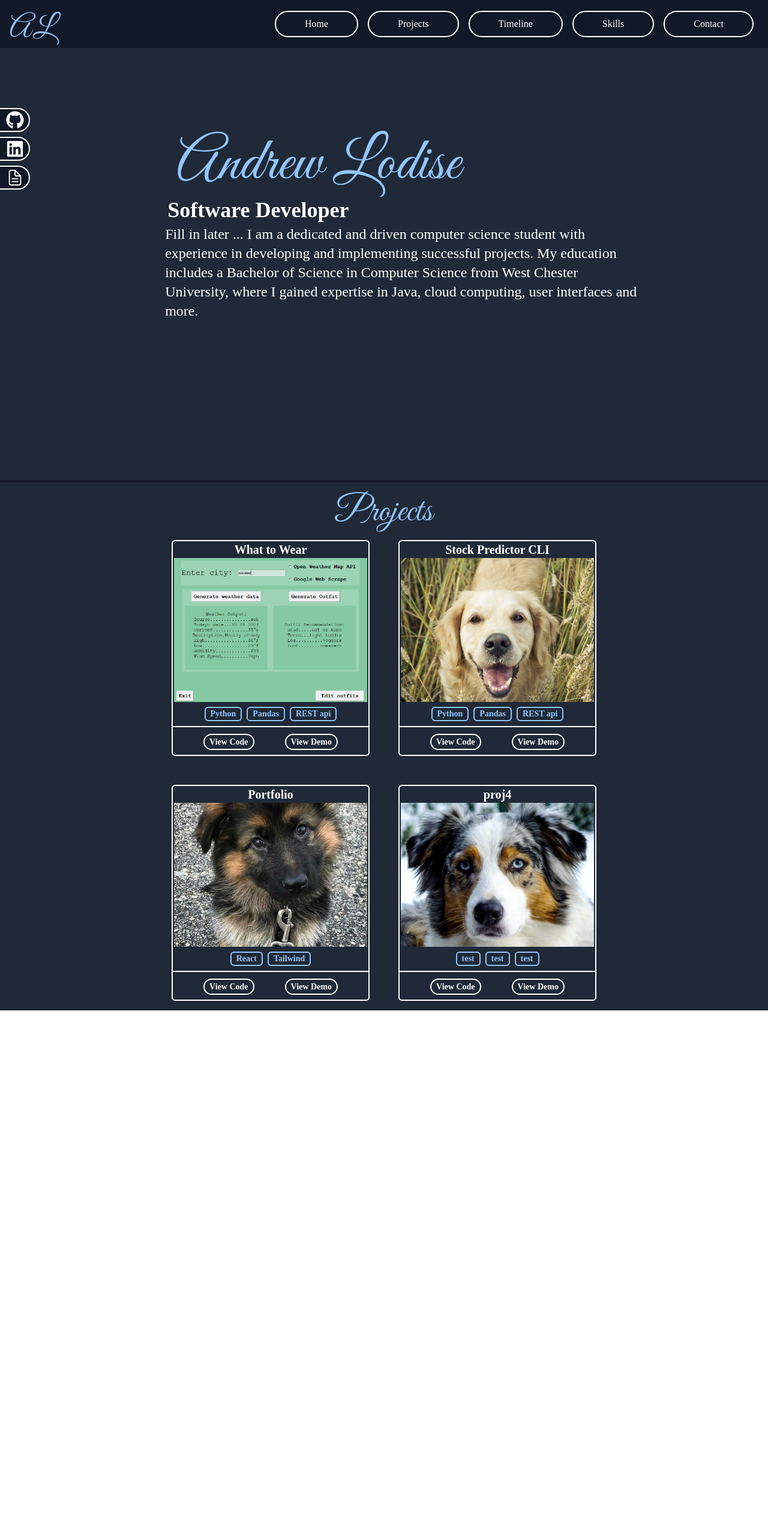
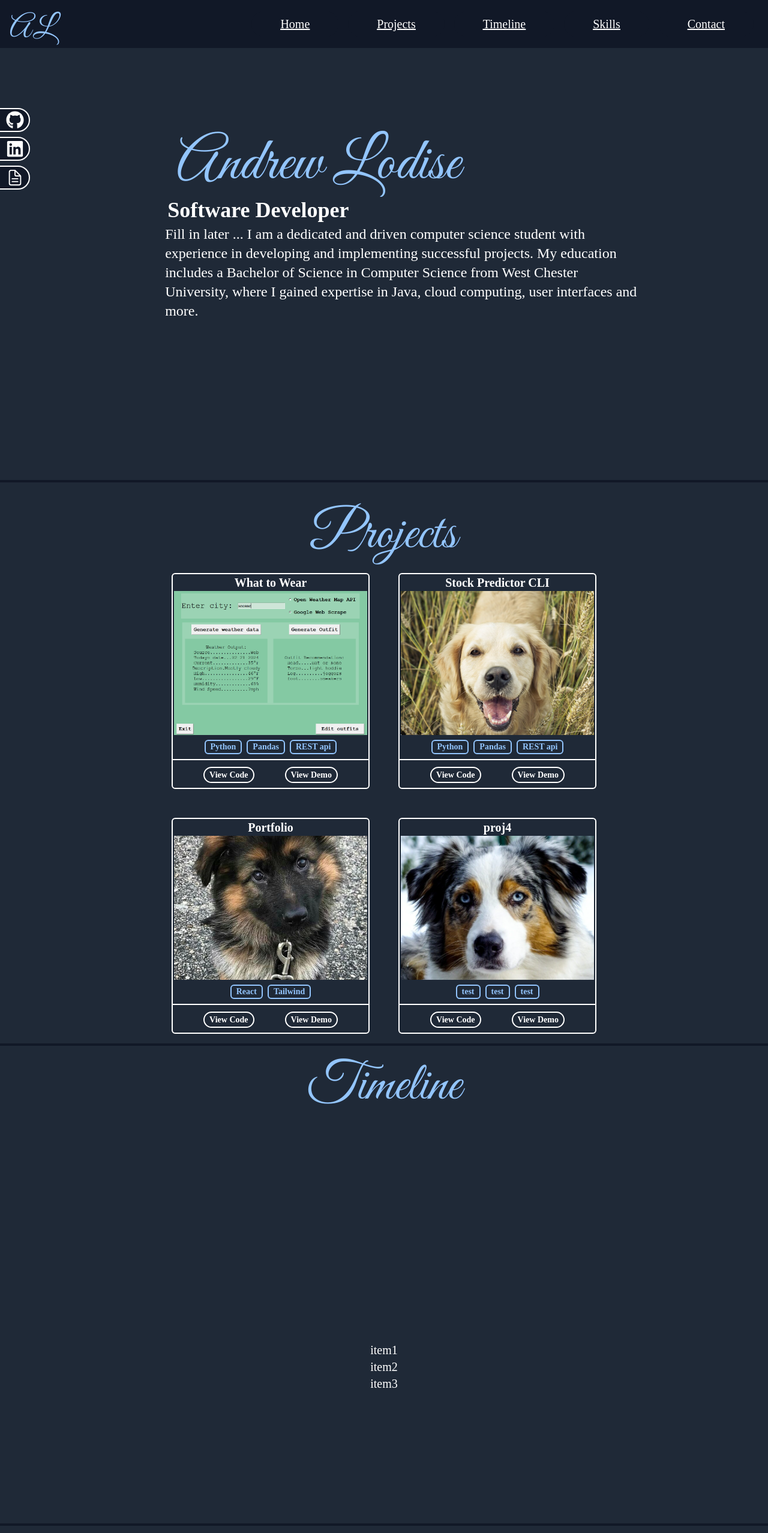
Before and after one commit to Andrew-Lodise/Portfolio, a React (Create React App) app: page / in a window 1280 px wide. Shown: the top 2555 px of the page at 60% size. Before the commit the page ends 1684 px from the top, so only its background shows below. Built offline with nearby package versions, Linux system fonts and the light colour scheme.

Commit message:
added outlines for last three pages and edited navbar

```diff
--- a/src/App.js
+++ b/src/App.js
@@ -2,6 +2,9 @@ import Navbar from "./components/navbar";
 import Home from "./components/Home";
 import Sidebar from "./components/Sidebar";
 import Projects from "./components/Projects";
+import Timeline from "./components/Timeline";
+import Skills from "./components/Skills";
+import Contact from "./components/Contact";
 
 function App() {
   return (
@@ -10,6 +13,9 @@ function App() {
       <Home />
       <Sidebar />
       <Projects />
+      <Timeline />
+      <Skills />
+      <Contact />
     </div>
   );
 }
--- /dev/null
+++ b/src/components/Contact.jsx
@@ -0,0 +1,26 @@
+import React from 'react'
+
+const Contact = () => {
+  return (
+    <div name='contact' className='h-screen w-full'>
+      {/** Title container */}
+      <div name='title div' className=' bg-gray-800'>
+        <h1 className='text-[60px] md:text-[80px] lg:text-[90px] font-greatVibes
+        text-blue-300 text-center border-t-4 border-gray-900'>
+          Contact
+        </h1>
+      </div>
+
+      <div name="content div" className=' h-svh flex flex-col items-center justify-center align-middle bg-gray-800' >
+        {/** centered content */}
+            <ul className='text-white text-xl '>
+                <li>item1</li>
+                <li>item2</li>
+                <li>item3</li>
+            </ul>
+        </div>
+    </div>
+  )
+}
+
+export default Contact
--- a/src/components/Navbar.jsx
+++ b/src/components/Navbar.jsx
@@ -23,8 +23,9 @@ const Navbar = () => {
         {/* menu */}
         <div>
           <ul className='hidden md:flex'>
-            <li className='py-2 px-5 lg:px-12 m-2 rounded-full border-2 border-white text-white
-            bg-gray-900 cursor-pointer hover:border-blue-300 hover:text-blue-300 duration-200'>
+            <li className='py-2 px-5 lg:px-12 m-2 rounded-full text-xl text-white hover:
+            bg-gray-900 cursor-pointer hover:border-blue-300 hover:text-blue-300 duration-200
+             underline-offset-1 underline hover:underline-offset-8'>
               <Link
               to="home"
               spy={true}
@@ -34,26 +35,30 @@ const Navbar = () => {
                 Home
               </Link>
             </li>
-            <li className='py-2 px-5 lg:px-12 m-2 rounded-full border-2 border-white text-white
-            bg-gray-900 cursor-pointer hover:border-blue-300 hover:text-blue-300 duration-200'>
+            <li className='py-2 px-5 lg:px-12 m-2 rounded-full text-xl text-white hover:
+            bg-gray-900 cursor-pointer hover:border-blue-300 hover:text-blue-300 duration-200
+             underline-offset-1 underline hover:underline-offset-8'>
               <Link to="projects" spy={true} smooth={true} offset={-70} duration={500} >
                 Projects
               </Link>
             </li>
-            <li className='py-2 px-5 lg:px-12 m-2 rounded-full border-2 border-white text-white
-            bg-gray-900 cursor-pointer hover:border-blue-300 hover:text-blue-300 duration-200'>
-              <Link to="timeline" spy={true} smooth={true} offset={-70} duration={500} >
+            <li className='py-2 px-5 lg:px-12 m-2 rounded-full text-xl text-white hover:
+            bg-gray-900 cursor-pointer hover:border-blue-300 hover:text-blue-300 duration-200
+             underline-offset-1 underline hover:underline-offset-8'>
+              <Link to="timeline" spy={true} smooth={true} offset={-60} duration={500} >
                 Timeline
               </Link>
             </li>
-            <li className='py-2 px-5 lg:px-12 m-2 rounded-full border-2 border-white text-white
-             bg-gray-900 cursor-pointer hover:border-blue-300 hover:text-blue-300 duration-200'>
+            <li className='py-2 px-5 lg:px-12 m-2 rounded-full text-xl text-white hover:
+            bg-gray-900 cursor-pointer hover:border-blue-300 hover:text-blue-300 duration-200
+             underline-offset-1 underline hover:underline-offset-8'>
               <Link to="skills" spy={true} smooth={true} offset={-70} duration={500} >
                 Skills
               </Link>
             </li>
-            <li className='py-2 px-5 lg:px-12 m-2 rounded-full border-2 border-white text-white
-             bg-gray-900 cursor-pointer hover:border-blue-300 hover:text-blue-300 duration-200'>
+            <li className='py-2 px-5 lg:px-12 m-2 rounded-full text-xl text-white hover:
+            bg-gray-900 cursor-pointer hover:border-blue-300 hover:text-blue-300 duration-200
+             underline-offset-1 underline hover:underline-offset-8'>
               <Link to="contact" spy={true} smooth={true} offset={-70} duration={500} >
                 Contact
               </Link>
--- a/src/components/Projects.jsx
+++ b/src/components/Projects.jsx
@@ -5,7 +5,10 @@ import ProjectItem from './ProjectItem'
 const Projects = () => {
   return (
     <div name='projects'>
-      <h1 className='text-6xl font-greatVibes text-blue-300 text-center bg-gray-800 pt-5 border-t-4 border-gray-900'>Projects</h1>
+      <h1 className=' text-[60px] md:text-[80px] lg:text-[90px] mb-[-20px] font-greatVibes text-blue-300 text-center bg-gray-800 pt-5 border-t-4
+      border-gray-900'>
+        Projects
+      </h1>
       <div className=' flex felx-col md: flex:row items-center justify-center bg-gray-800 py-4'>
         <div className=' gird grid cols-1 md:grid-cols-2 gap-4 lg:gap-12' >
           {projectList.map(project => (
--- a/src/components/Sidebar.jsx
+++ b/src/components/Sidebar.jsx
@@ -6,7 +6,7 @@ import { IoDocumentTextOutline } from "react-icons/io5";
 const Sidebar = () => {
 
   return (
-    <div className='bg-gray-900 text-white'>
+    <div className='hidden  md:block md:bg-gray-900 md:text-white'>
         {/* sidebar */}
         <div className={'fixed top-[20%] flex flex-col left-0 text-3xl py-3'}>
           <ul>
--- /dev/null
+++ b/src/components/Skills.jsx
@@ -0,0 +1,26 @@
+import React from 'react'
+
+const Skills = () => {
+  return (
+    <div name='skills' className='h-screen w-full'>
+      {/** Title container */}
+      <div name='title div' className=' bg-gray-800'>
+        <h1 className='text-[60px] md:text-[80px] lg:text-[90px] font-greatVibes
+        text-blue-300 text-center border-t-4 border-gray-900'>
+          Skills
+        </h1>
+      </div>
+
+      <div name="content div" className=' h-svh flex flex-col items-center justify-center align-middle bg-gray-800' >
+        {/** centered content */}
+            <ul className='text-white text-xl '>
+                <li>item1</li>
+                <li>item2</li>
+                <li>item3</li>
+            </ul>
+        </div>
+    </div>
+  )
+}
+
+export default Skills
--- /dev/null
+++ b/src/components/Timeline.jsx
@@ -0,0 +1,26 @@
+import React from 'react'
+
+const Timeline = () => {
+  return (
+    <div name='timeline' className='h-screen w-full'>
+      {/** Title container */}
+      <div name='title div' className=' bg-gray-800'>
+        <h1 className='text-[60px] md:text-[80px] lg:text-[90px] font-greatVibes
+        text-blue-300 text-center border-t-4 border-gray-900'>
+          Timeline
+        </h1>
+      </div>
+
+      <div name="content div" className=' h-svh flex flex-col items-center justify-center align-middle bg-gray-800' >
+        {/** centered content */}
+            <ul className='text-white text-xl '>
+                <li>item1</li>
+                <li>item2</li>
+                <li>item3</li>
+            </ul>
+        </div>
+    </div>
+  )
+}
+
+export default Timeline
```
